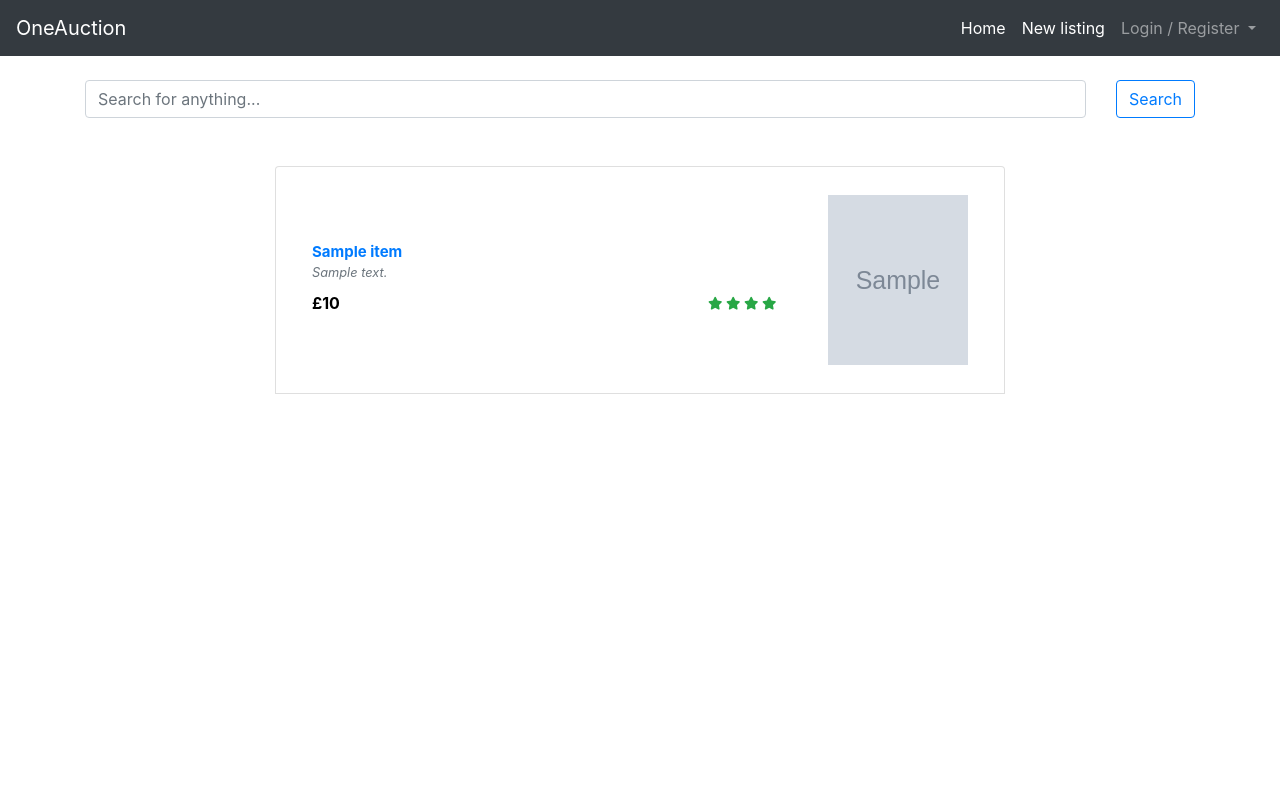
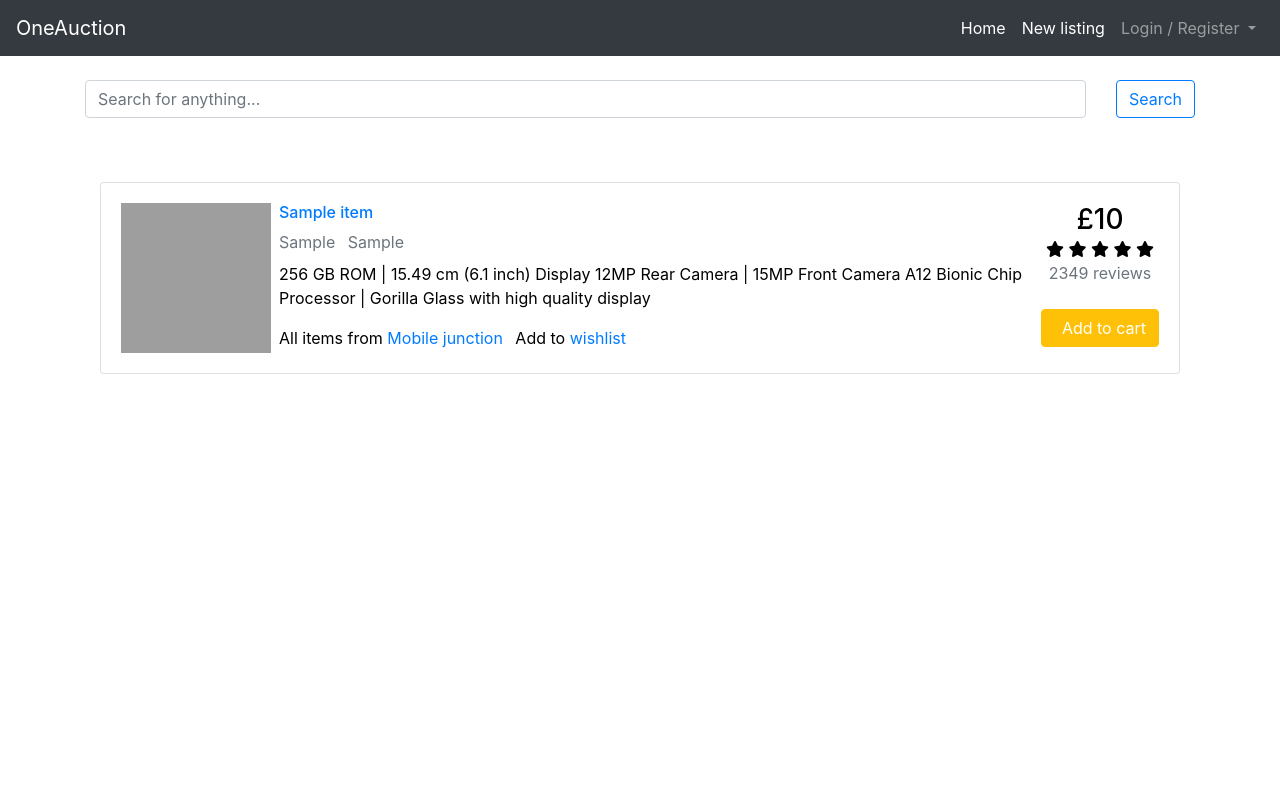
Before and after one commit to hajam09/auctionapp, a Django app: template core/templates/core/index.html in a window 1280 px wide. Run offline with Django 4.2, Linux system fonts and the light colour scheme; the template is opened without the code that fills it: most values are stand-ins (such as "Sample title", 1, 10 or a date in 2020); grey boxes marked "Sample" are stand-in pictures; some libraries are stand-ins or nearby versions; grey boxes are pictures that could not be loaded.

Commit message:
order and orderstatus

```diff
--- a/core/admin.py
+++ b/core/admin.py
@@ -1,7 +1,9 @@
 from django.contrib import admin
 
-from core.models import Bid, Image, Item
+from core.models import Bid, Image, Item, OrderStatus, Order
 
 admin.site.register(Bid)
 admin.site.register(Image)
 admin.site.register(Item)
+admin.site.register(Order)
+admin.site.register(OrderStatus)
--- a/core/templates/core/index.html
+++ b/core/templates/core/index.html
@@ -1,20 +1,6 @@
 {% extends "core/base.html" %}
 {% load static %}
 {% block content %}
-    <style>
-        body {
-            min-height: 100vh
-        }
-
-        .text-gray {
-            color: #aaa
-        }
-
-        img {
-            height: 170px;
-            width: 140px
-        }
-    </style>
     <br>
     <div class="container">
         <form method="GET" action="{{ request.path }}">
@@ -29,37 +15,64 @@
             </div>
         </form>
         <br><br>
-        <div class="row">
-            <div class="col-lg-8 mx-auto">
-                <ul class="list-group shadow">
+        <div class="container d-flex justify-content-center mt-50 mb-50">
+            <div class="row">
+                <div class="col-md-12">
                     {% for item in itemList %}
-                        <li class="list-group-item">
-                            <div class="media align-items-lg-center flex-column flex-lg-row p-3">
-                                <div class="media-body order-2 order-lg-1">
-                                    <a class="mt-0 font-weight-bold mb-2" style="font-size: 15px;"
-                                       href={% url 'core:item-view' pk=item.id %}>{{ item.title }}</a>
-                                    <p class="font-italic text-muted mb-0 small">{{ item.description|truncatechars:100 }}</p>
-                                    <div class="d-flex align-items-center justify-content-between mt-1">
-                                        <h6 class="font-weight-bold my-2">£{{ item.price }}</h6>
-                                        <ul class="list-inline small">
-                                            <li class="list-inline-item m-0"><i class="fa fa-star text-success"></i>
+                        <div class="card card-body mt-3">
+                            <div class="media align-items-center align-items-lg-start text-center text-lg-left flex-column flex-lg-row">
+                                <div class="mr-2 mb-3 mb-lg-0">
+                                    <img src="https://i.imgur.com/Aj0L4Wa.jpg" width="150" height="150" alt="">
+                                </div>
+                                <div class="media-body">
+                                    <h6 class="media-title font-weight-semibold">
+                                        <a href="{% url 'core:item-view' pk=item.pk %}"
+                                           data-abc="true">{{ item.title }}</a>
+                                    </h6>
+                                    <ul class="list-inline list-inline-dotted mb-3 mb-lg-2">
+                                        <li class="list-inline-item">
+                                            <span class="text-muted"
+                                                  data-abc="true">{{ item.get_condition_display }}</span>
+                                        </li>
+                                        <li class="list-inline-item">
+                                            <span class="text-muted" data-abc="true">{{ item.get_type_display }}</span>
+                                        </li>
+                                        {% if item.type == 'AUCTION' %}
+                                            <li class="list-inline-item">
+                                                <span class="text-muted"
+                                                      data-abc="true">Expires at {{ item.expireDate }}</span>
                                             </li>
-                                            <li class="list-inline-item m-0"><i class="fa fa-star text-success"></i>
-                                            </li>
-                                            <li class="list-inline-item m-0"><i class="fa fa-star text-success"></i>
-                                            </li>
-                                            <li class="list-inline-item m-0"><i class="fa fa-star text-success"></i>
-                                            </li>
-                                            <li class="list-inline-item m-0"><i class="fa fa-star-o text-gray"></i></li>
-                                        </ul>
+                                        {% endif %}
+                                    </ul>
+                                    <p class="mb-3">256 GB ROM | 15.49 cm (6.1 inch) Display 12MP Rear Camera | 15MP
+                                        Front
+                                        Camera A12 Bionic Chip Processor | Gorilla Glass with high quality display </p>
+                                    <ul class="list-inline list-inline-dotted mb-0">
+                                        <li class="list-inline-item">All items from <a href="#" data-abc="true">Mobile
+                                            junction</a>
+                                        </li>
+                                        <li class="list-inline-item">Add to <a href="#" data-abc="true">wishlist</a>
+                                        </li>
+                                    </ul>
+                                </div>
+                                <div class="mt-3 mt-lg-0 ml-lg-3 text-center">
+                                    <h3 class="mb-0 font-weight-semibold">£{{ item.price }}</h3>
+                                    <div>
+                                        <i class="fa fa-star"></i>
+                                        <i class="fa fa-star"></i>
+                                        <i class="fa fa-star"></i>
+                                        <i class="fa fa-star"></i>
+                                        <i class="fa fa-star"></i>
                                     </div>
+                                    <div class="text-muted">2349 reviews</div>
+                                    <button type="button" class="btn btn-warning mt-4 text-white">
+                                        <i class="icon-cart-add mr-2"></i> Add to cart
+                                    </button>
                                 </div>
-                                <img class="ml-lg-5 order-1 order-lg-2" src="{{ item.images.all.first.image.url }}" alt="" width="200">
                             </div>
-                        </li>
-                        <br>
+                        </div>
                     {% endfor %}
-                </ul>
+                </div>
             </div>
         </div>
     </div>
--- a/core/templates/core/itemView.html
+++ b/core/templates/core/itemView.html
@@ -74,8 +74,7 @@
                         <div class="small mb-1">SKU: BST-498</div>
                         <h1 class="display-5 fw-bolder">{{ item.title }}</h1>
                         <div class="fs-5 mb-5">
-                            <span class="text-decoration-line-through">$45.00</span>
-                            <span>$40.00</span>
+                            <span class="text-decoration-line-through">£{{ item.price }}</span>
                         </div>
                         <p class="lead">{{ item.description|truncatechars:100 }}</p>
                         <div class="d-flex">
```
Also changed, not shown: core/models.py (+27 -0 lines), core/utils/generalOperations.py (+11 -2 lines), core/views.py (+3 -6 lines).
